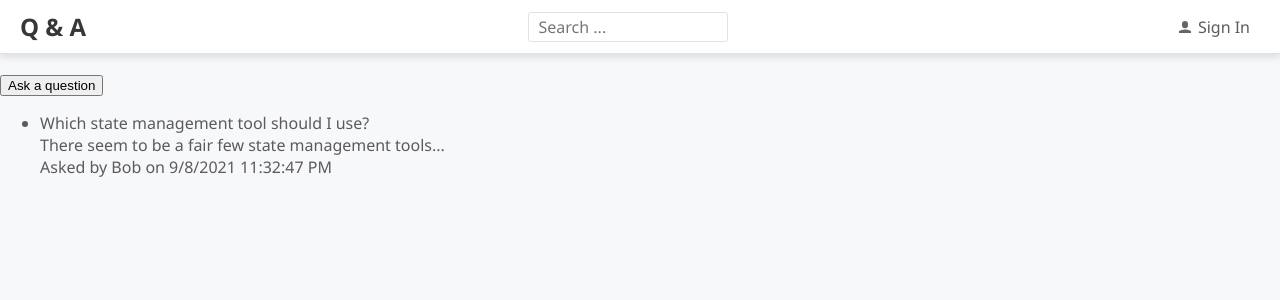
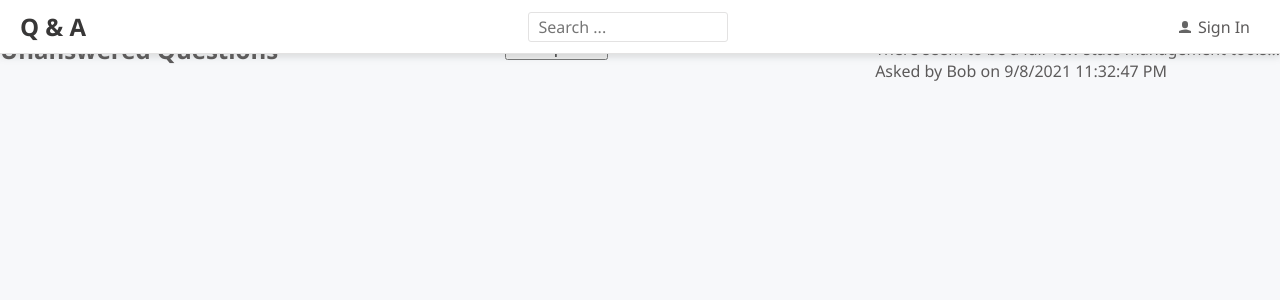
Before and after one commit to ZahraB21/Q-A, a React (Create React App) app: page / in a window 1280 px wide. Shown: the top 300 px of the page. Built offline with nearby package versions, Linux system fonts and the light colour scheme.

Commit message:
Importing css and adding necessary css to the elements

```diff
--- a/src/HomePage.tsx
+++ b/src/HomePage.tsx
@@ -1,3 +1,5 @@
+/** @jsxImportSource @emotion/react */
+import { css } from '@emotion/react';
 import React, { useEffect, useState } from 'react';
 import { QuestionList } from './QuestionList';
 import { getUnansweredQuestions, QuestionData } from './QuestionsData';
@@ -23,7 +25,13 @@ export const HomePage = () => {
 
   return (
     <Page>
-      <div>
+      <div
+        css={css`
+          display: flex;
+          align-items: center;
+          justify-content: space-between;
+        `}
+      >
         <PageTitle>Unanswered Questions</PageTitle>
         <button onClick={handleAskQuestionClick}>Ask a question</button>
         {questionLoading ? (
```
